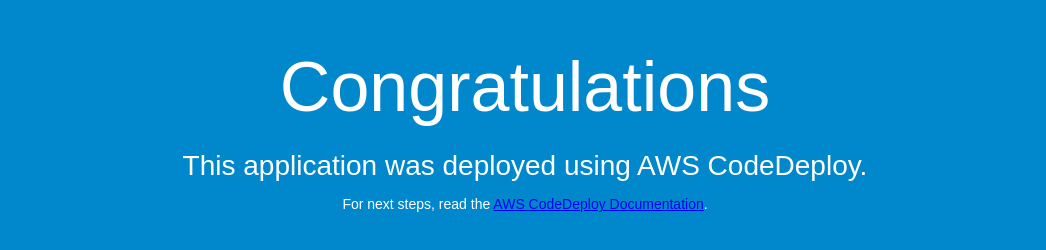
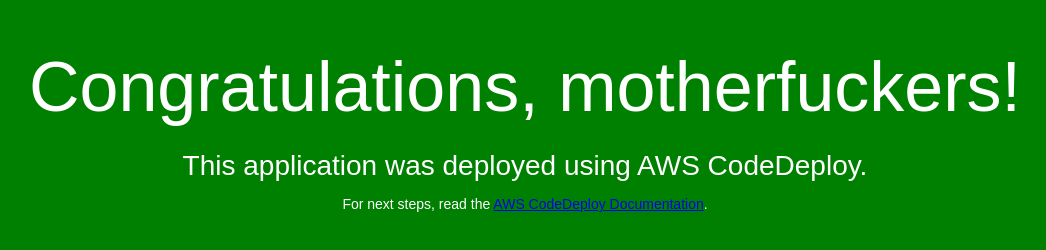
Before and after one commit to luizjonata/my_linux_app, a plain HTML site: page index.html in a window 1280 px wide. Shown: the whole page, without its empty margins (115-1161 px from the left). Drawn offline with Linux system fonts and the light colour scheme.

Commit message:
Updated files with offensive but funny message

```diff
--- a/index.html
+++ b/index.html
@@ -6,7 +6,7 @@
   <style>
     body {
       color: #ffffff;
-      background-color: #0188cc;
+      background-color: green;
       font-family: Arial, sans-serif;
       font-size: 14px;
     }
@@ -26,7 +26,7 @@
 </head>
 <body>
   <div align="center">
-    <h1>Congratulations</h1>
+    <h1>Congratulations, motherfuckers!</h1>
     <h2>This application was deployed using AWS CodeDeploy.</h2>
     <p>For next steps, read the <a href="http://aws.amazon.com/documentation/codedeploy">AWS CodeDeploy Documentation</a>.</p>
   </div>
```
